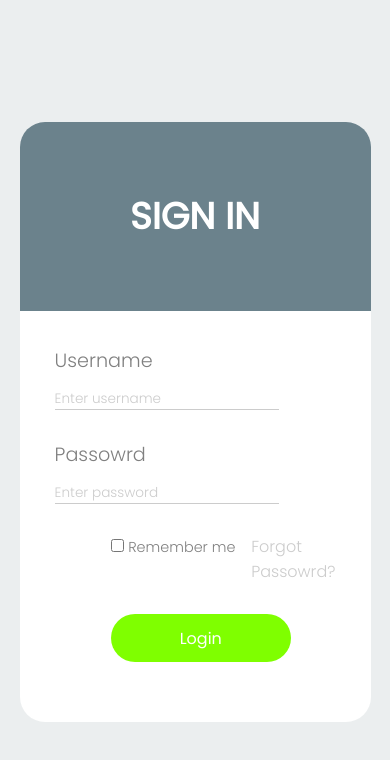
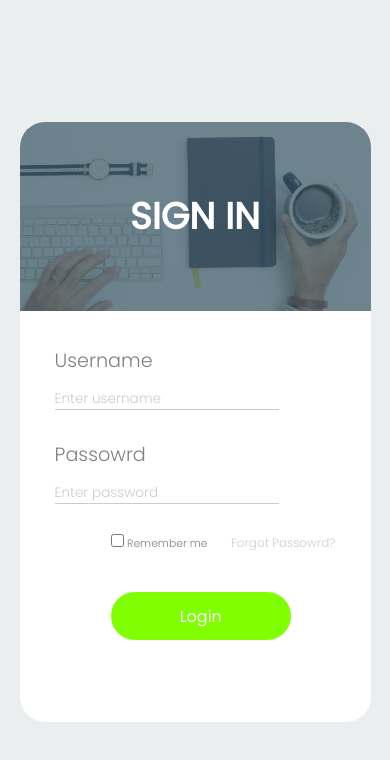
Before and after one commit to Daviddsn/tela-de-login, a plain HTML site: page index.html in a window 390 px wide. Drawn offline with Linux system fonts and the light colour scheme.

Commit message:
ajuste de responsividade

```diff
--- a/style.css
+++ b/style.css
@@ -40,7 +40,7 @@ body{
     overflow: hidden;
 }
 header{
-    background-image: url("bg.jpg") center;
+    background: #CCC url(/bg.jpg) center;
     background-size: cover;
     padding:  6%;
     position: relative;
@@ -102,12 +102,13 @@ input::placeholder{
     display: grid;
     grid-template-columns: 2fr 1fr;
 }
-.finish ul:first-child{
+.finish ul li input{
     cursor: pointer;
 }
 
 .finish ul li label{
     font-size: 0.9em;
+    cursor: pointer;
 }
 form a{
     float: right;
@@ -137,3 +138,18 @@ input:focus::placeholder{
 a:hover{
     color: chartreuse;
 }
+
+@media only screen and (max-width:450px){
+    .finish ul{
+        display: grid;
+        grid-template-columns: 1fr 1fr;
+        font-size: 0.75em;
+    }
+
+}
+@media only screen and (max-width:360px){
+    .finish{
+       width: 100%;
+
+    }
+}
```
